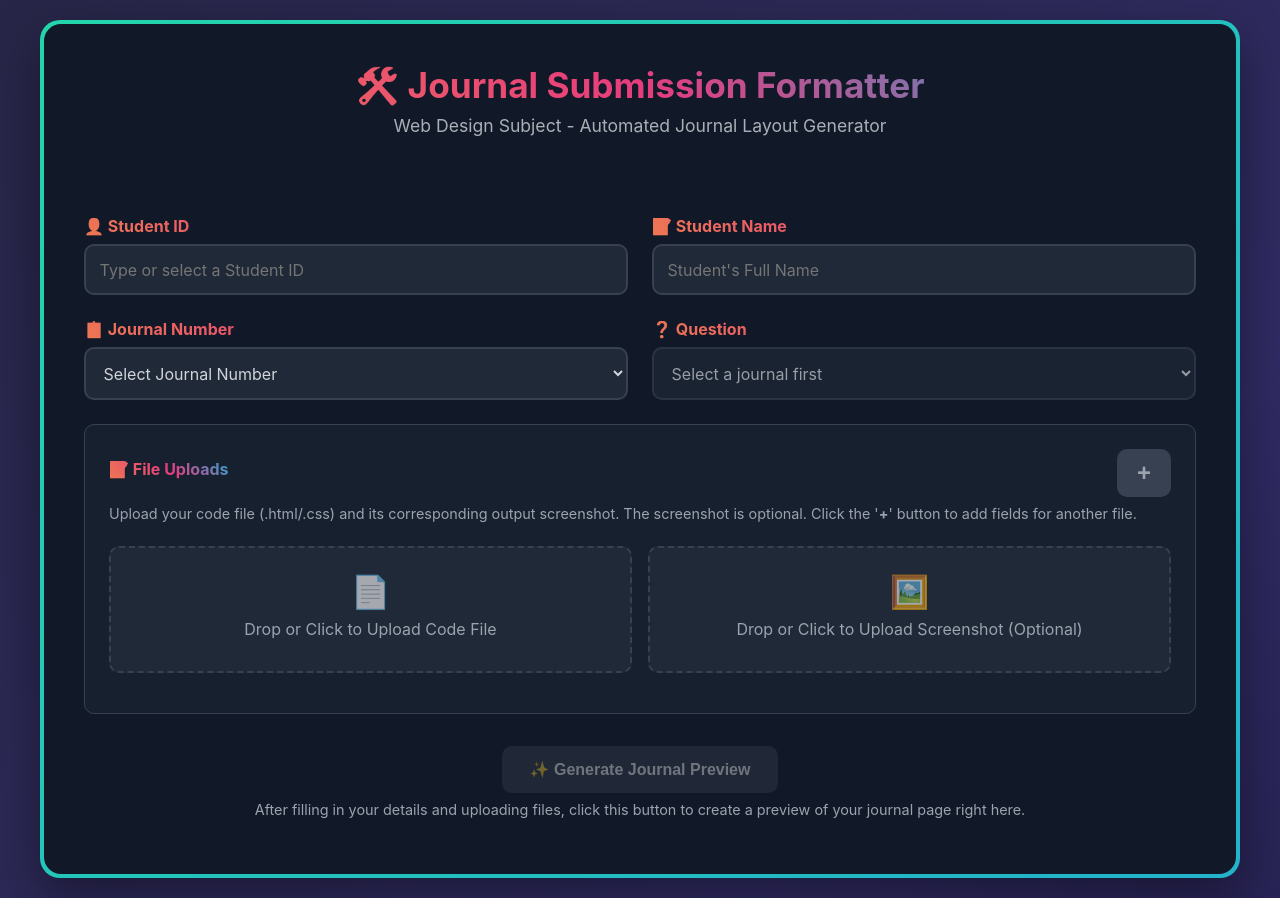
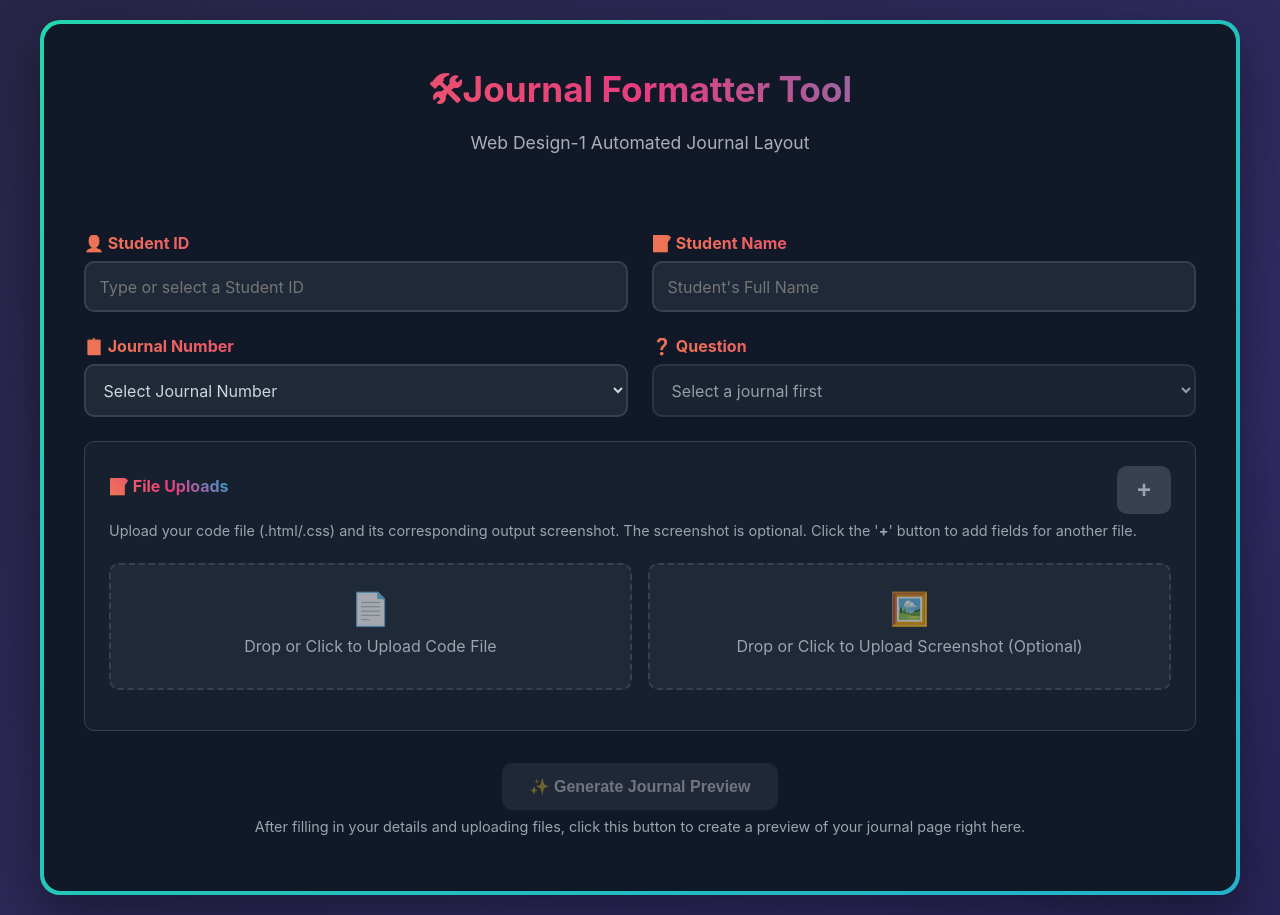
Before and after one commit to Nirmal-24bcads009/journal-tool, a plain HTML site: page index.html in a window 1280 px wide. Drawn offline with nearby package versions, Linux system fonts and the light colour scheme; a script that the page names is missing.

Commit message:
Update index.html

```diff
--- a/index.html
+++ b/index.html
@@ -3,7 +3,7 @@
 <head>
     <meta charset="UTF-8">
     <meta name="viewport" content="width=device-width,initial-scale=1">
-    <title>Journal Submission Formatter - Web Design Subject</title>
+    <title>Journal Formatter Tool- HTML TO DOC/PDF Web Design-1</title>
 
     <!-- External Libraries -->
     <script src="https://cdnjs.cloudflare.com/ajax/libs/jspdf/2.5.1/jspdf.umd.min.js"></script>
@@ -17,8 +17,8 @@
 <body>
     <div class="container">
         <div class="header">
-            <h1>🛠️ Journal Submission Formatter</h1>
-            <p>Web Design Subject - Automated Journal Layout Generator</p>
+            <h1>🛠Journal Formatter Tool</h1>
+            <p>Web Design-1 Automated Journal Layout</p>
         </div>
         <div class="form-container">
             <div class="form-grid">
@@ -64,7 +64,7 @@
             </p>
 
             <div id="previewContainer" class="preview-container" style="display: none;">
-                <div class="preview-header">👁️ Journal Preview</div>
+                <div class="preview-header">Journal Preview</div>
                 <div id="journalPreview" class="journal-preview"></div>
                 <div class="btn-group">
                     <button class="btn btn-word" id="downloadWordBtn" disabled>
```
